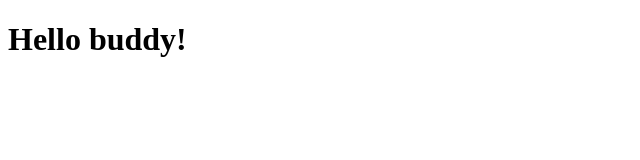
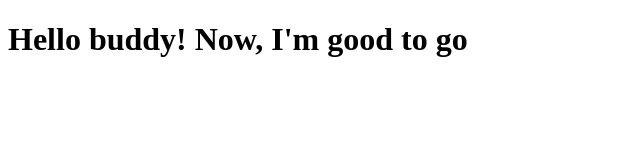
Before and after one commit to Guddyade/Coursera_test, a plain HTML site: page site/index.html in a window 1280 px wide. Shown: the whole page, without its empty margins (0-640 px from the left). Drawn offline with Linux system fonts and the light colour scheme.

Commit message:
Ready to go

```diff
--- a/site/index.html
+++ b/site/index.html
@@ -7,6 +7,6 @@
     <title>Coursera practice</title>
 </head>
 <body>
-    <h1>Hello buddy!</h1>
+    <h1>Hello buddy! Now, I'm good to go</h1>
 </body>
 </html>
```
